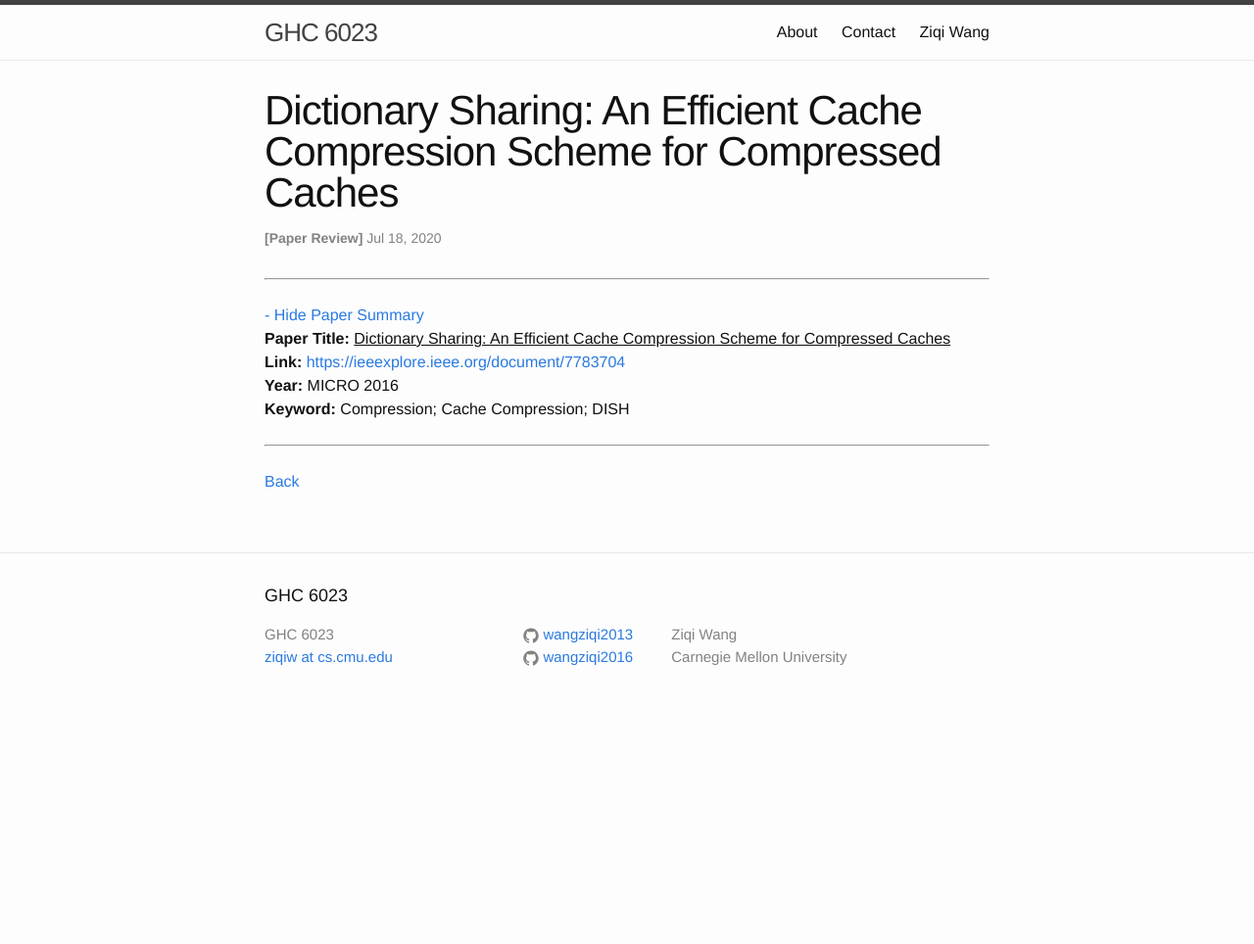
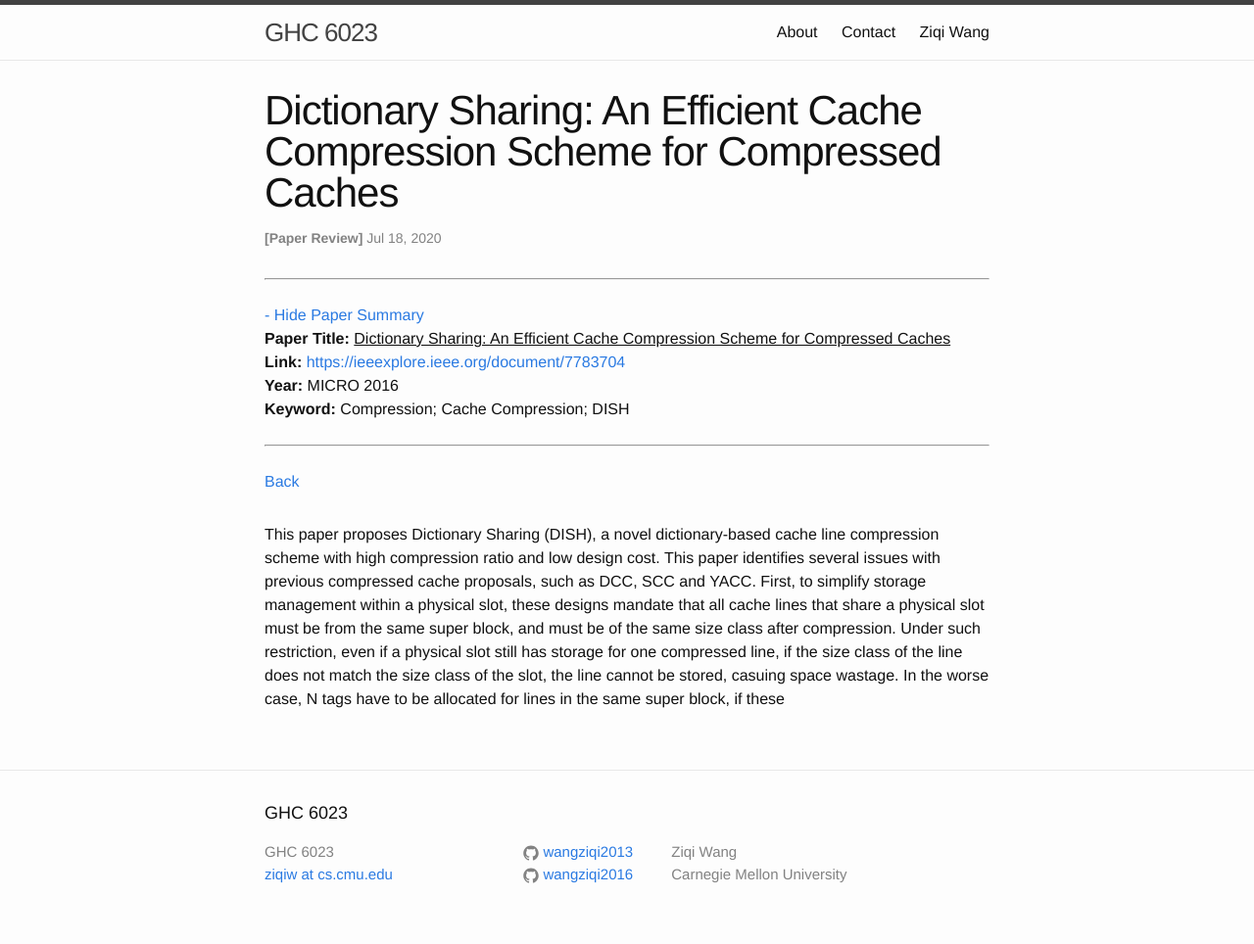
Before and after one commit to wangziqi2013/wangziqi2013.github.io, a Jekyll site: the page built from _posts/2020-07-18-dish.markdown, in a window 1280 px wide. Shown: the whole page at 98% size. Built offline with Jekyll 4.4.1, drawn with Linux system fonts in a browser that asks for light colours; before the commit the page ends 900 px from its top, so only the background shows below that.

Commit message:
Adding size class

```diff
--- a/_posts/2020-07-18-dish.markdown
+++ b/_posts/2020-07-18-dish.markdown
@@ -12,3 +12,11 @@ htm_cd:
 htm_cr:
 version_mgmt:
 ---
+
+This paper proposes Dictionary Sharing (DISH), a novel dictionary-based cache line compression scheme with high compression
+ratio and low design cost. This paper identifies several issues with previous compressed cache proposals, such as DCC,
+SCC and YACC. First, to simplify storage management within a physical slot, these designs mandate that all cache lines
+that share a physical slot must be from the same super block, and must be of the same size class after compression.
+Under such restriction, even if a physical slot still has storage for one compressed line, if the size class of the line
+does not match the size class of the slot, the line cannot be stored, casuing space wastage. In the worse case, N tags
+have to be allocated for lines in the same super block, if these
```
